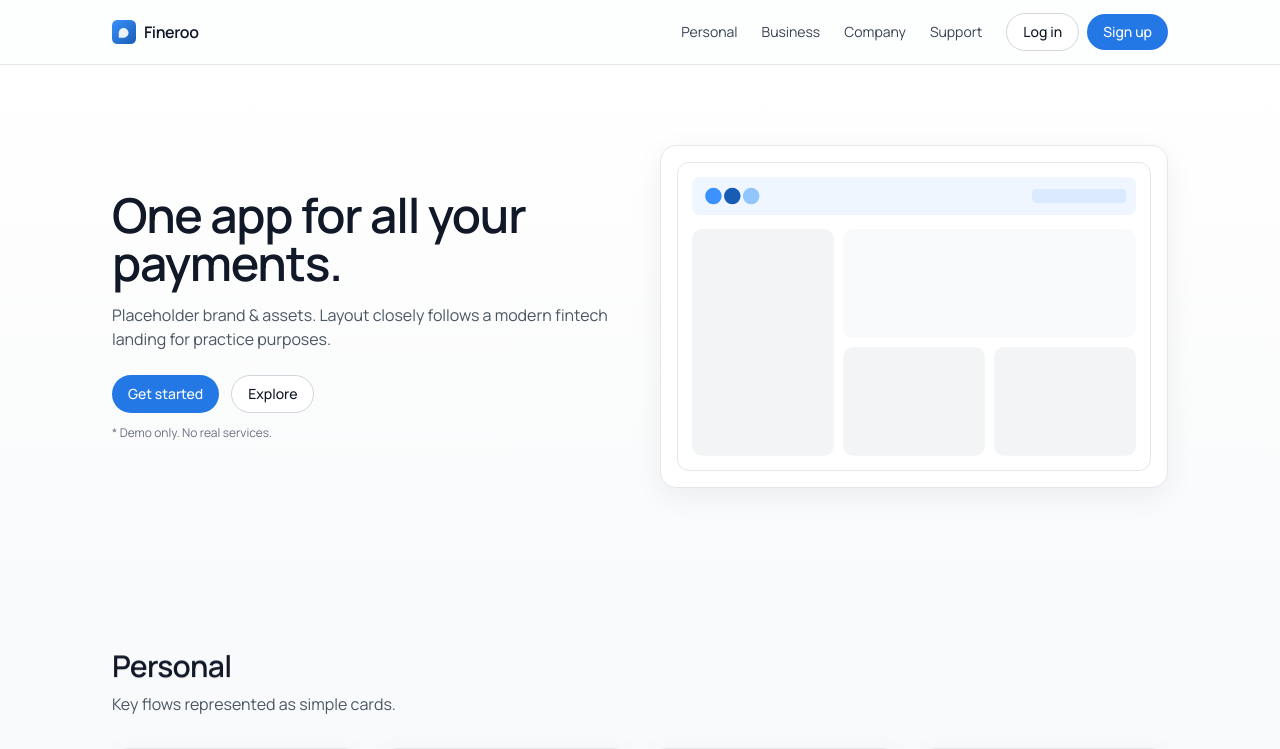
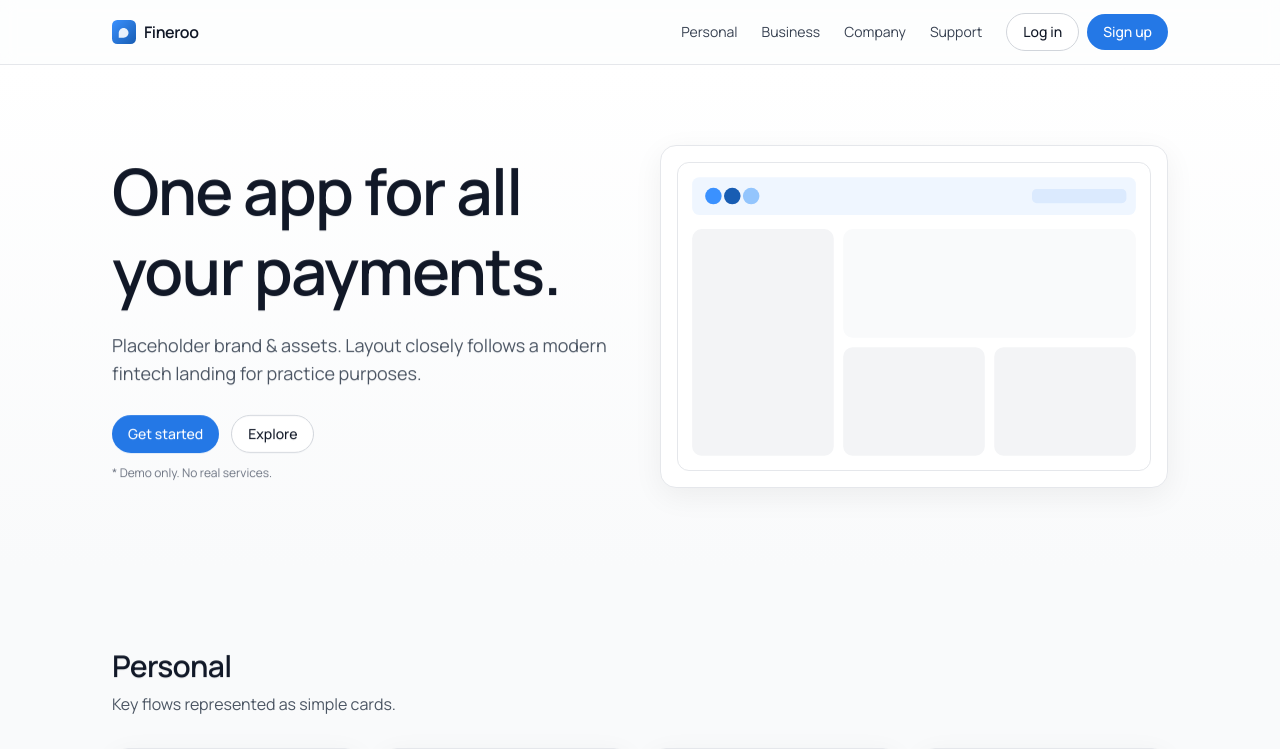
Before and after one commit to 25suzy/text-site, a Next.js app: page / in a window 1280 px wide. Shown: the top 749 px of the page. Built offline with nearby package versions, Linux system fonts and the light colour scheme.

Commit message:
Update Hero.jsx

```diff
--- a/components/Hero.jsx
+++ b/components/Hero.jsx
@@ -1,25 +1,30 @@
 import Image from "next/image";
 import Link from "next/link";
+import Reveal from "./Reveal";
+import Parallax from "./Parallax";
 
 export default function Hero() {
   return (
     <section className="bg-gradient-to-b from-white to-gray-50">
       <div className="container py-16 sm:py-20">
         <div className="grid md:grid-cols-2 gap-10 items-center">
+          <Reveal>
             <div>
-            <h1 className="text-3xl sm:text-5xl font-semibold leading-tight tracking-tight">
+              <h1 className="font-semibold leading-tight tracking-tight" style={{ fontSize: "var(--h1)" }}>
                 One app for all your payments.
               </h1>
-            <p className="mt-4 text-gray-600 max-w-xl">
+              <p className="mt-5 text-lg text-gray-600 max-w-xl">
                 Placeholder brand & assets. Layout closely follows a modern fintech landing for practice purposes.
               </p>
-            <div className="mt-6 flex gap-3">
-              <Link href="#" className="btn btn-primary">Get started</Link>
-              <Link href="#products" className="btn btn-secondary">Explore</Link>
+              <div className="mt-7 flex gap-3">
+                <Link href="#" className="btn btn-primary px-6 py-3">Get started</Link>
+                <Link href="#products" className="btn btn-secondary px-6 py-3">Explore</Link>
               </div>
               <p className="mt-3 text-xs text-gray-500">* Demo only. No real services.</p>
             </div>
-          <div className="relative">
+          </Reveal>
+
+          <Parallax strength={12}>
             <div className="card p-2 md:p-4">
               <Image
                 src="/illustrations/app-mock.svg"
@@ -30,7 +35,7 @@ export default function Hero() {
                 priority
               />
             </div>
-          </div>
+          </Parallax>
         </div>
       </div>
     </section>
```
Lines whose indentation alone changed are shown as unchanged.
